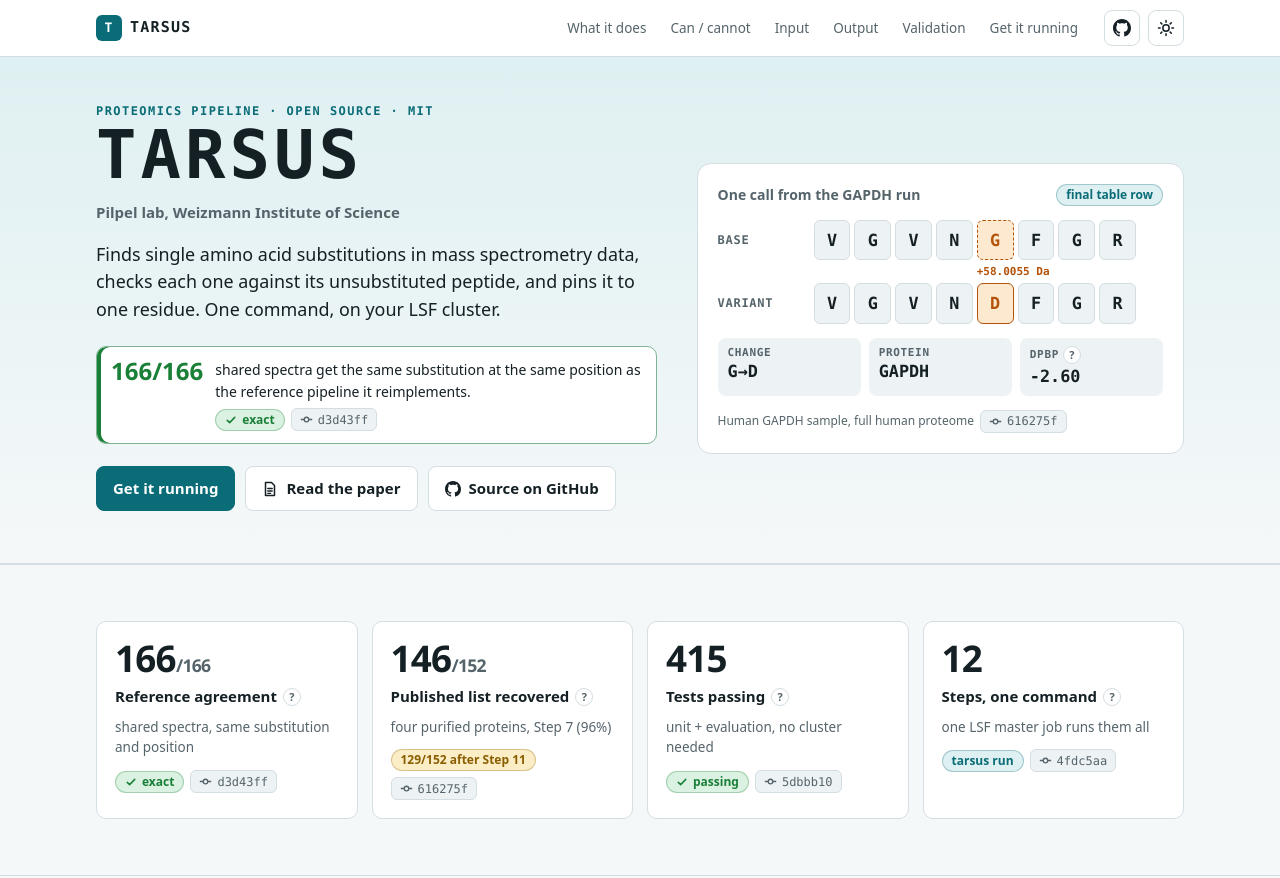
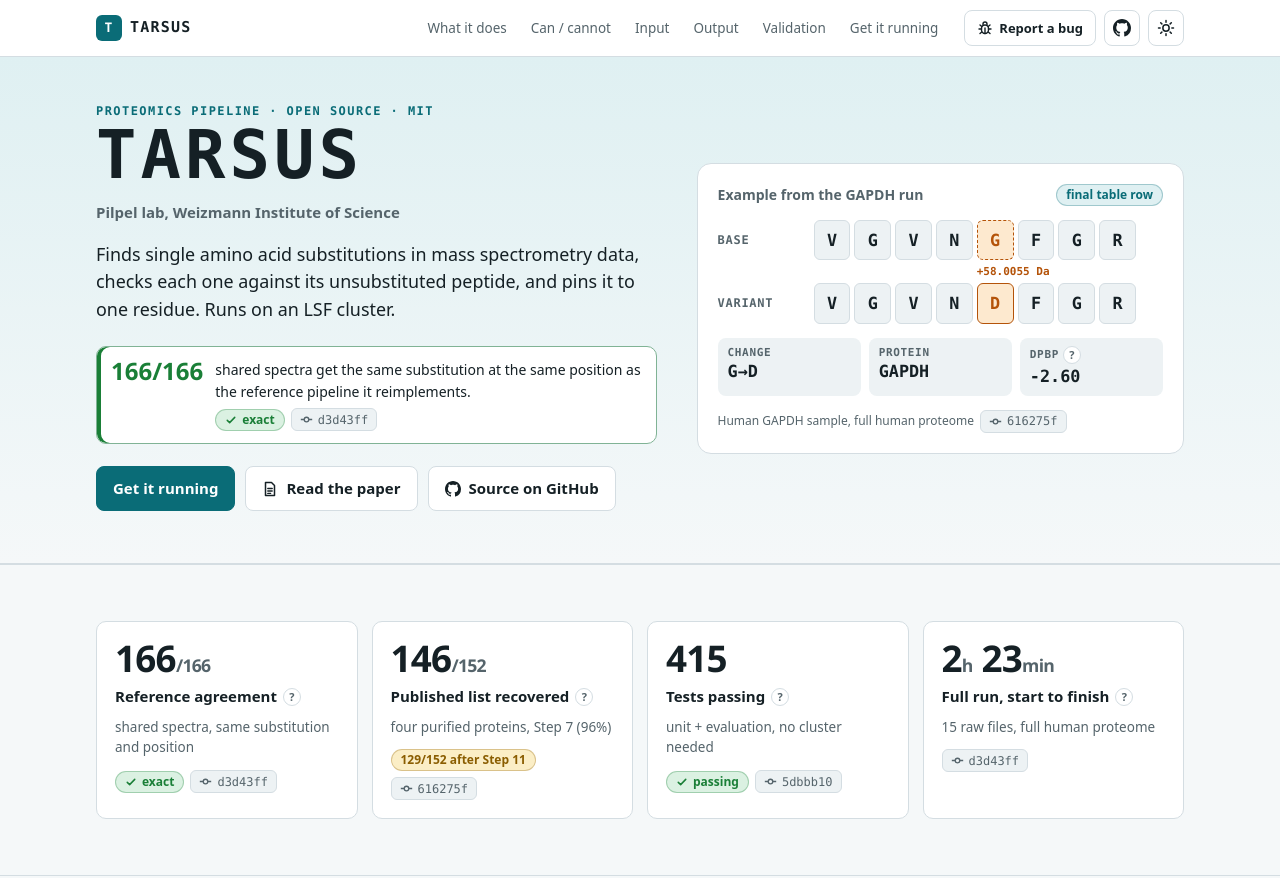
Before and after one commit to pilpelab/TARSUS, a plain HTML site: page site/index.html in a window 1280 px wide. Shown: the top 878 px of the page. Drawn offline with Linux system fonts and the light colour scheme.

Commit message:
docs(site): plain copy and a "Report a bug" button
Bar's review: replace lines that read like generated copy ("12 steps,
one command", "Built to be trusted", slogan headings) with plain ones;
the fourth stat card is now the measured full-run time (2 h 23 min,
d3d43ff). "Report a bug" opens a GitHub issue pre-filled with the
command, error, git_sha from provenance.json and the end of master.log
(header, run-troubleshooting card, footer).

Co-Authored-By: Claude Opus 5.5 <noreply@anthropic.com>
Claude-Session: https://claude.ai/code/session_012QWAcbzycbLrmZKeLzKLV1

```diff
--- a/site/index.html
+++ b/site/index.html
@@ -154,6 +154,15 @@ main, footer { overflow-x: clip; }
 }
 .icon-btn:hover { background: var(--sunken); }
 .icon-btn svg { width: 18px; height: 18px; }
+.bug-btn {
+  display: inline-flex; align-items: center; gap: 6px;
+  height: 36px; padding: 0 12px; border-radius: 8px;
+  border: 1px solid var(--line); background: var(--surface); color: var(--ink);
+  font: 600 13px/1 var(--font-body); text-decoration: none; white-space: nowrap;
+}
+.bug-btn:hover { background: var(--sunken); border-color: var(--accent); }
+.bug-btn svg { width: 16px; height: 16px; }
+@media (max-width: 420px) { .bug-btn { width: 36px; padding: 0; justify-content: center; } .bug-btn span { display: none; } }
 .theme-btn .moon { display: none; }
 :root[data-theme="dark"] .theme-btn .sun { display: none; }
 :root[data-theme="dark"] .theme-btn .moon { display: block; }
@@ -495,6 +504,7 @@ footer p { overflow-wrap: anywhere; }
     <symbol id="i-tag" viewBox="0 0 16 16"><path fill="none" stroke="currentColor" stroke-width="1.5" stroke-linejoin="round" d="M1.8 8.6V2.2h6.4l6 6-6.4 6.4z"/><circle cx="5" cy="5.3" r="1.2" fill="currentColor"/></symbol>
     <symbol id="i-redo" viewBox="0 0 16 16"><path fill="none" stroke="currentColor" stroke-width="1.6" stroke-linecap="round" stroke-linejoin="round" d="M13 3.5v3.6H9.4"/><path fill="none" stroke="currentColor" stroke-width="1.6" stroke-linecap="round" d="M12.6 7A5 5 0 103 9.6"/></symbol>
     <symbol id="i-paper" viewBox="0 0 16 16"><path fill="none" stroke="currentColor" stroke-width="1.5" stroke-linejoin="round" d="M3.5 1.5h6l3 3v10h-9z"/><path fill="none" stroke="currentColor" stroke-width="1.4" stroke-linecap="round" d="M5.8 7.5h4.4M5.8 10h4.4M5.8 12.4h2.8"/></symbol>
+    <symbol id="i-bug" viewBox="0 0 16 16"><g fill="none" stroke="currentColor" stroke-width="1.4" stroke-linecap="round"><rect x="4.5" y="5" width="7" height="8.5" rx="3.5"/><path d="M6 5V4a2 2 0 014 0v1M8 8v5.5M4.5 9H2M14 9h-2.5M4.8 6.5L3 5M11.2 6.5L13 5M4.8 12L3 13.5M11.2 12l1.8 1.5"/></g></symbol>
     <symbol id="i-resume" viewBox="0 0 16 16"><path fill="none" stroke="currentColor" stroke-width="1.6" stroke-linecap="round" stroke-linejoin="round" d="M2.5 3v10M6 3.5l7 4.5-7 4.5z"/></symbol>
   </defs>
 </svg>
@@ -511,6 +521,7 @@ footer p { overflow-wrap: anywhere; }
       <a href="#run">Get it running</a>
     </nav>
     <div class="head-actions">
+      <a class="bug-btn" href="https://github.com/pilpelab/TARSUS/issues/new?title=Bug%3A%20&amp;body=%2A%2AWhat%20I%20ran%2A%2A%0A%28the%20tarsus%20command%2C%20with%20paths%20shortened%29%0A%0A%2A%2AWhat%20happened%2A%2A%0A%28the%20error%2C%20or%20the%20step%20that%20failed%29%0A%0A%2A%2ATARSUS%20version%2A%2A%0A%28git_sha%20from%20%3Coutput-dir%3E/provenance.json%29%0A%0A%2A%2ALast%2030%20lines%20of%20%3Coutput-dir%3E/master.log%2A%2A%0A%60%60%60%0Apaste%20here%0A%60%60%60%0A" aria-label="Report a bug"><svg><use href="#i-bug"/></svg><span>Report a bug</span></a>
       <a class="icon-btn" href="https://github.com/pilpelab/TARSUS" aria-label="Source on GitHub"><svg><use href="#i-github"/></svg></a>
       <button type="button" class="icon-btn theme-btn" id="theme-btn" aria-label="Switch light or dark theme">
         <svg class="sun" viewBox="0 0 24 24" fill="none" stroke="currentColor" stroke-width="2" stroke-linecap="round"><circle cx="12" cy="12" r="4.2"/><path d="M12 2v2.2M12 19.8V22M4.9 4.9l1.6 1.6M17.5 17.5l1.6 1.6M2 12h2.2M19.8 12H22M4.9 19.1l1.6-1.6M17.5 6.5l1.6-1.6"/></svg>
@@ -529,7 +540,7 @@ footer p { overflow-wrap: anywhere; }
       <p class="eyebrow">Proteomics pipeline · open source · MIT</p>
       <h1 id="hero-title">TARSUS</h1>
       <p class="lab">Pilpel lab, Weizmann Institute of Science</p>
-      <p class="lede">Finds single amino acid substitutions in mass spectrometry data, checks each one against its unsubstituted peptide, and pins it to one residue. One command, on your LSF cluster.</p>
+      <p class="lede">Finds single amino acid substitutions in mass spectrometry data, checks each one against its unsubstituted peptide, and pins it to one residue. Runs on an LSF cluster.</p>
       <div class="banner" role="note">
         <span class="big">166/166</span>
         <span class="txt">
@@ -549,7 +560,7 @@ footer p { overflow-wrap: anywhere; }
 
     <figure class="pep-card" aria-label="Example call from the GAPDH run">
       <div class="cap">
-        <h3>One call from the GAPDH run</h3>
+        <h3>Example from the GAPDH run</h3>
         <span class="chip accent">final table row</span>
       </div>
       <div class="pep">
@@ -614,12 +625,12 @@ footer p { overflow-wrap: anywhere; }
         <div class="row"><span class="chip ok"><svg><use href="#i-check"/></svg>passing</span><a class="commit" href="https://github.com/pilpelab/TARSUS/commit/5dbbb10"><svg><use href="#i-commit"/></svg>5dbbb10</a></div>
       </div>
       <div class="stat">
-        <div class="n">12</div>
-        <div class="l">Steps, one command
-          <span class="tipwrap"><button type="button" class="tip" aria-label="About the steps">?</button><span class="pop">Steps 1-11 do the analysis, Step 12 draws the figures. Step 3 has three parts (3a, 3b, 3c). One LSF master job runs them all and sends the heavy tools out as child jobs.</span></span>
+        <div class="n">2<small>h</small> 23<small>min</small></div>
+        <div class="l">Full run, start to finish
+          <span class="tipwrap"><button type="button" class="tip" aria-label="About the run time">?</button><span class="pop">Human GAPDH sample: 15 raw files against the full human proteome, every step on the cluster, 13:33 to 15:56. Your time depends on the number of raw files and how busy your cluster is.</span></span>
         </div>
-        <div class="s">one LSF master job runs them all</div>
-        <div class="row"><span class="chip accent">tarsus run</span><a class="commit" href="https://github.com/pilpelab/TARSUS/commit/4fdc5aa"><svg><use href="#i-commit"/></svg>4fdc5aa</a></div>
+        <div class="s">15 raw files, full human proteome</div>
+        <div class="row"><a class="commit" href="https://github.com/pilpelab/TARSUS/commit/d3d43ff"><svg><use href="#i-commit"/></svg>d3d43ff</a></div>
       </div>
     </div>
   </div>
@@ -630,7 +641,7 @@ footer p { overflow-wrap: anywhere; }
   <div class="wrap">
     <div class="sec-head">
       <p class="eyebrow">What it does</p>
-      <h2 id="what-title">Raw spectra in, localized substitutions out</h2>
+      <h2 id="what-title">How it works</h2>
       <p>Your first-pass identifications define the search space: every peptide found becomes all of its allowed single-residue variants. Each variant must then pass three checks: validation, base-peptide rescoring and localization. Click a step for detail.</p>
     </div>
     <div class="pipe-box">
@@ -643,7 +654,7 @@ footer p { overflow-wrap: anywhere; }
       </div>
       <div class="step-detail" id="step-detail" aria-live="polite">
         <div class="sd-head"><span class="sd-num" id="sd-num">3b</span><span class="sd-name" id="sd-name">In-silico mutagenesis</span><span class="chip accent" id="sd-stage">SEARCH</span></div>
-        <p class="sd-text" id="sd-text">Every peptide the first pass identified becomes all of its allowed single amino acid variants, and those variants become the second-pass search database. Nobody picks the candidate list: it follows from what your first pass found.</p>
+        <p class="sd-text" id="sd-text">Every peptide the first pass identified becomes all of its allowed single amino acid variants, and those variants become the second-pass search database. You don't supply a candidate list; it comes from what your first pass found.</p>
         <p class="sd-tool" id="sd-tool"><b>Runs:</b> TARSUS (Python), with a configurable substitution exclusion matrix</p>
       </div>
     </div>
@@ -692,7 +703,7 @@ footer p { overflow-wrap: anywhere; }
   <div class="wrap">
     <div class="sec-head">
       <p class="eyebrow">Input</p>
-      <h2 id="input-title">Three flags to start</h2>
+      <h2 id="input-title">What you give it</h2>
       <p><code>uv run tarsus run --fasta proteome.fasta -i run1.raw -i run2.raw -o out/</code></p>
     </div>
     <p class="group-label">Required</p>
@@ -718,7 +729,7 @@ footer p { overflow-wrap: anywhere; }
   <div class="wrap">
     <div class="sec-head">
       <p class="eyebrow">Output</p>
-      <h2 id="output-title">One run directory, one final table</h2>
+      <h2 id="output-title">What you get back</h2>
       <p>Every step writes its own folder, so a stopped run resumes where it left off. The answer is <code>11_localized/subs_localized.csv</code>.</p>
     </div>
     <div class="out-grid">
@@ -882,12 +893,12 @@ footer p { overflow-wrap: anywhere; }
       </div>
 
       <div class="vcard">
-        <div class="vcard-head"><h3>Built to be trusted</h3></div>
+        <div class="vcard-head"><h3>When a run goes wrong</h3></div>
         <div class="eng">
-          <div class="item"><div class="h"><svg><use href="#i-shield"/></svg>415 tests</div><p>Unit and evaluation tests; the evaluation set replays real <i>E. coli</i> and human GAPDH inputs against golden outputs.</p><span class="row"><a class="commit" href="https://github.com/pilpelab/TARSUS/commit/5dbbb10"><svg><use href="#i-commit"/></svg>5dbbb10</a></span></div>
-          <div class="item"><div class="h"><svg><use href="#i-tag"/></svg>Provenance</div><p>A run refuses to start from uncommitted code and writes the git commit and arguments to <code>provenance.json</code>.</p></div>
-          <div class="item"><div class="h"><svg><use href="#i-resume"/></svg>Resumable</div><p>Finished steps are skipped on rerun, and results older than the code that made them are flagged.</p></div>
-          <div class="item"><div class="h"><svg><use href="#i-redo"/></svg>Launch requeue</div><p>A cluster job that dies at launch (exit 255) is requeued by LSF instead of failing the run, up to your cluster's requeue limit (5 on the cluster it was tested on).</p><span class="row"><a class="commit" href="https://github.com/pilpelab/TARSUS/commit/f13740f"><svg><use href="#i-commit"/></svg>f13740f</a></span></div>
+          <div class="item"><div class="h"><svg><use href="#i-resume"/></svg>Run it again</div><p>Rerun the same command. Finished steps are skipped and the run picks up where it stopped.</p></div>
+          <div class="item"><div class="h"><svg><use href="#i-redo"/></svg>Crashed jobs retry</div><p>A cluster job that dies at launch (exit 255) is resubmitted by LSF instead of failing the run, up to your cluster's requeue limit (5 on ours).</p><span class="row"><a class="commit" href="https://github.com/pilpelab/TARSUS/commit/f13740f"><svg><use href="#i-commit"/></svg>f13740f</a></span></div>
+          <div class="item"><div class="h"><svg><use href="#i-tag"/></svg>Version on file</div><p>Each run saves the code version and the exact command in <code>provenance.json</code>, so any result can be traced back and rerun.</p></div>
+          <div class="item"><div class="h"><svg><use href="#i-bug"/></svg>Tell us</div><p>Open an issue with your command, the error and the end of <code>master.log</code>. We read them.</p><span class="row"><a class="commit" href="https://github.com/pilpelab/TARSUS/issues/new?title=Bug%3A%20&amp;body=%2A%2AWhat%20I%20ran%2A%2A%0A%28the%20tarsus%20command%2C%20with%20paths%20shortened%29%0A%0A%2A%2AWhat%20happened%2A%2A%0A%28the%20error%2C%20or%20the%20step%20that%20failed%29%0A%0A%2A%2ATARSUS%20version%2A%2A%0A%28git_sha%20from%20%3Coutput-dir%3E/provenance.json%29%0A%0A%2A%2ALast%2030%20lines%20of%20%3Coutput-dir%3E/master.log%2A%2A%0A%60%60%60%0Apaste%20here%0A%60%60%60%0A"><svg><use href="#i-bug"/></svg>Report a bug</a></span></div>
         </div>
       </div>
 
@@ -956,7 +967,7 @@ tail -f out/master.log  <span class="c"># ends with: DONE: Pipeline complete.</s
     </div>
     <div class="foot-meta">
       <p>MIT license · <a href="https://github.com/pilpelab/TARSUS">github.com/pilpelab/TARSUS</a></p>
-      <p>Every number on this page names the run commit that produced it.</p>
+      <p>Found a problem? <a href="https://github.com/pilpelab/TARSUS/issues/new?title=Bug%3A%20&amp;body=%2A%2AWhat%20I%20ran%2A%2A%0A%28the%20tarsus%20command%2C%20with%20paths%20shortened%29%0A%0A%2A%2AWhat%20happened%2A%2A%0A%28the%20error%2C%20or%20the%20step%20that%20failed%29%0A%0A%2A%2ATARSUS%20version%2A%2A%0A%28git_sha%20from%20%3Coutput-dir%3E/provenance.json%29%0A%0A%2A%2ALast%2030%20lines%20of%20%3Coutput-dir%3E/master.log%2A%2A%0A%60%60%60%0Apaste%20here%0A%60%60%60%0A">Report a bug</a></p>
     </div>
   </div>
 </footer>
@@ -1023,7 +1034,7 @@ tail -f out/master.log  <span class="c"># ends with: DONE: Pipeline complete.</s
     "1": ["Convert", "PREPARE", "Each Thermo .raw file becomes .mzML, one cluster job per file.", "ThermoRawFileParser"],
     "2": ["Index spectra", "PREPARE", "Builds a PepQuery index of the original mzML files, so later steps can address any spectrum as file:scan:charge.", "PepQuery"],
     "3a": ["First pass", "SEARCH", "A standard database search of your reference proteome. Every peptide it identifies seeds the variant library.", "FragPipe (MSFragger, MSBooster)"],
-    "3b": ["In-silico mutagenesis", "SEARCH", "Every peptide the first pass identified becomes all of its allowed single amino acid variants, and those variants become the second-pass search database. Nobody picks the candidate list: it follows from what your first pass found.", "TARSUS (Python), with a configurable substitution exclusion matrix"],
+    "3b": ["In-silico mutagenesis", "SEARCH", "Every peptide the first pass identified becomes all of its allowed single amino acid variants, and those variants become the second-pass search database. You don't supply a candidate list; it comes from what your first pass found.", "TARSUS (Python), with a configurable substitution exclusion matrix"],
     "3c": ["Second pass", "SEARCH", "Searches the spectra against the variant candidates, reusing the first pass's mass calibration.", "FragPipe (MSFragger)"],
     "4": ["Extract PSMs", "VALIDATE", "Turns each second-pass match into a pair: the variant peptide and the exact spectrum it was found on.", "TARSUS (Python)"],
     "5": ["Variant validation", "VALIDATE", "PepQuery tests each variant match against the reference database on its own spectrum. Runs as many small cluster jobs.", "PepQuery"],
```
